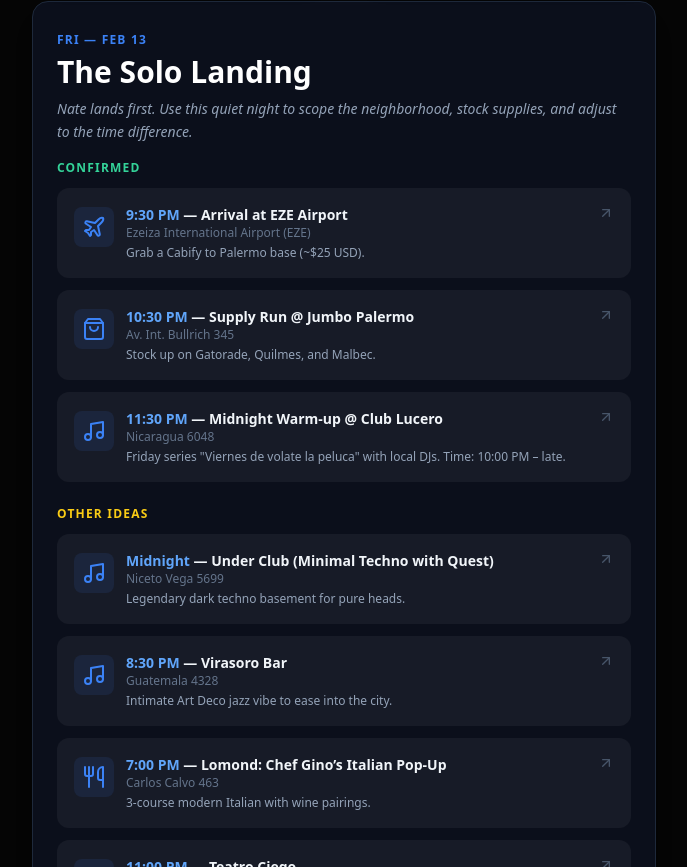
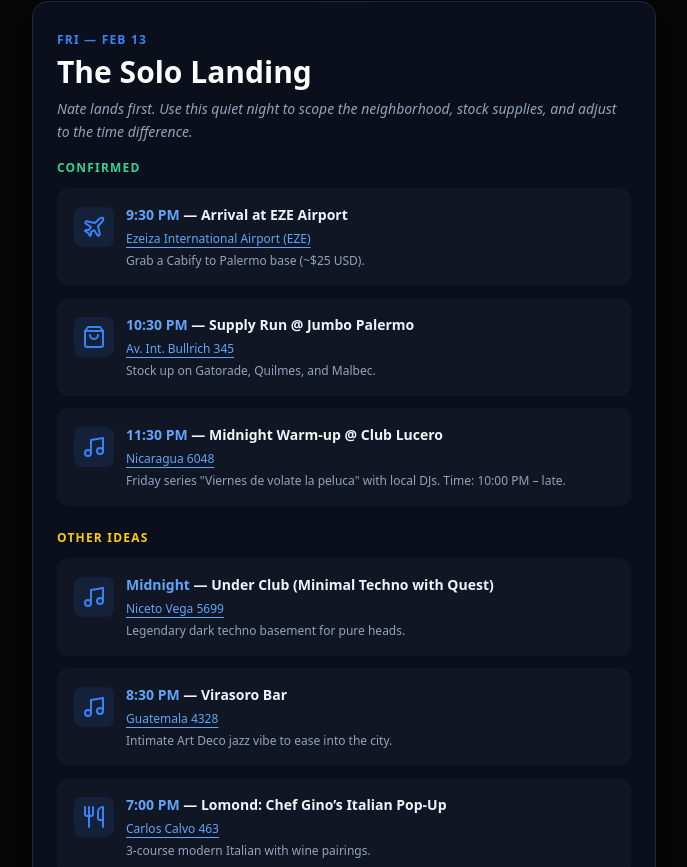
Before and after one commit to hadlocna/argentina, a React (Vite) app: page / in a window 1280 px wide. Shown: the part 2633-3500 px from the top of the page, without its empty margins (296-983 px from the left). Built offline with nearby package versions, Linux system fonts and the light colour scheme.

Commit message:
Make location line open Google Maps

```diff
--- a/src/App.jsx
+++ b/src/App.jsx
@@ -1227,10 +1227,11 @@ const App = () => {
 
   const ItineraryItem = ({ item }) => {
     const isDestination = Boolean(item.destId);
-    const isExternal = Boolean(item.href);
-    const isClickable = isDestination || isExternal;
+    const isClickable = isDestination;
     const timeLabel = item.time || 'TBD';
     const locationLabel = item.location || 'Location TBD';
+    const mapHref =
+      item.mapHref || (item.location ? `https://www.google.com/maps/search/${encodeURIComponent(item.location)}` : null);
     const detail = item.detail || item.sellingPoint || item.note;
     const wrapperClasses = `flex items-start gap-3 p-4 rounded-xl transition-all border border-transparent w-full text-left ${
       isClickable
@@ -1247,25 +1248,26 @@ const App = () => {
           <p className="text-sm font-bold text-slate-100">
             <span className="text-blue-400">{timeLabel}</span> — {item.label}
           </p>
-          <p className="text-xs text-slate-500">{locationLabel}</p>
+          {mapHref ? (
+            <a
+              href={mapHref}
+              target="_blank"
+              rel="noreferrer"
+              onClick={(event) => event.stopPropagation()}
+              className="text-xs text-blue-400 hover:text-blue-300 underline underline-offset-4"
+            >
+              {locationLabel}
+            </a>
+          ) : (
+            <p className="text-xs text-slate-500">{locationLabel}</p>
+          )}
           {detail && <p className="text-xs text-slate-400 mt-1">{detail}</p>}
         </div>
         {isDestination && (
           <ChevronRight className="w-4 h-4 text-slate-600 group-hover:text-white group-hover:translate-x-1 transition-all" />
         )}
-        {isExternal && !isDestination && (
-          <ArrowUpRight className="w-4 h-4 text-slate-600 group-hover:text-white group-hover:translate-x-1 transition-all" />
-        )}
       </>
     );
-
-    if (isExternal) {
-      return (
-        <a href={item.href} target="_blank" rel="noreferrer" className={wrapperClasses}>
-          {content}
-        </a>
-      );
-    }
 
     if (isDestination) {
       return (
```
